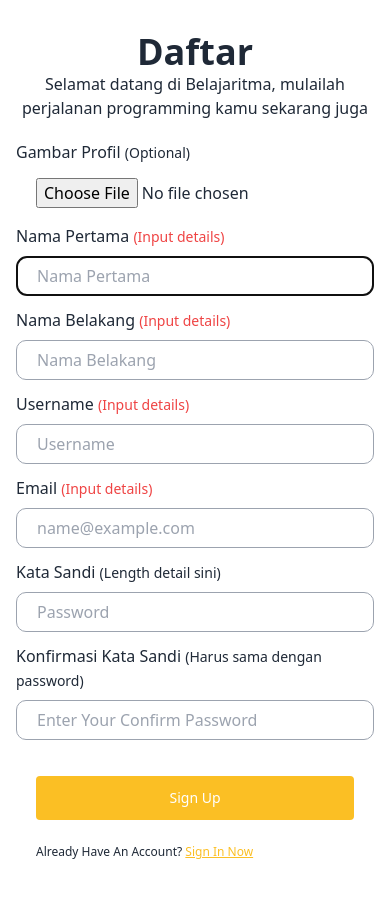
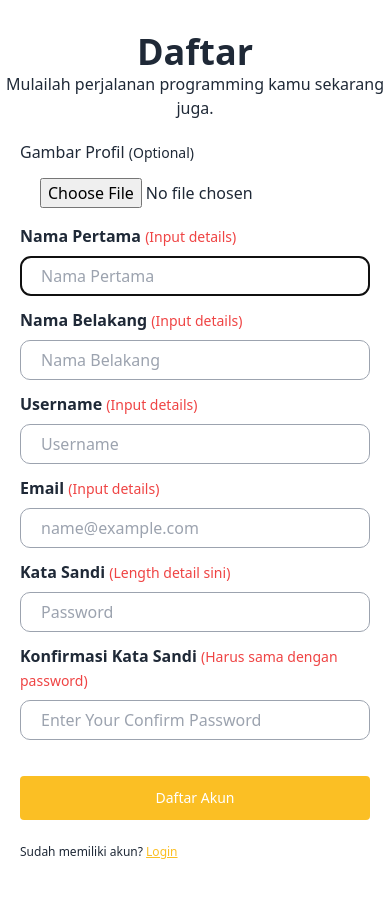
Before and after one commit to r3dactedd/belajaritma, a Laravel app: page /signup in a window 390 px wide. Shown: the part 844-1752 px from the top of the page. Run offline with Laravel 10, Linux system fonts and the light colour scheme.

Commit message:
[authen lang fix]

```diff
--- a/resources/views/authentication/signup.blade.php
+++ b/resources/views/authentication/signup.blade.php
@@ -15,44 +15,7 @@
     <section class="overflow-y-scroll bg-white xl:h-screen">
         <div class="mx-auto flex h-full flex-col-reverse justify-center lg:flex-row">
             <div class="flex w-full justify-center bg-white lg:w-1/2">
-                {{-- <div class="mb-12 flex flex-col justify-center text-gray-800 sm:mb-0">
-                    <div class="flex flex-col items-center justify-center px-5 pt-12 sm:px-10 lg:pt-0">
-                        <svg width="300px" height="100px" viewBox="0 0 384 100" version="1.1"
-                            xmlns="http://www.w3.org/2000/svg" xmlns:xlink="http://www.w3.org/1999/xlink">
-                            <title>63EC04EA-F9B5-4F76-AA27-C6D0890287B3</title>
-                        </svg>
-                    </div>
-                    <div class="mt-8 w-full px-5 sm:px-6">
-                        <div class="mt-8 flex flex-col">
-                            <label for="email" class="text-lg font-semibold leading-tight">Email</label>
-                            <input id="email" class="mt-2 h-10 w-full rounded border border-gray-400 px-5 sm:px-6"
-                                type="text" />
-                        </div>
-                        <div class="mt-5 flex flex-col">
-                            <label for="password" class="fleading-tight text-lg font-semibold">Password</label>
-                            <input id="password" class="mt-2 h-10 w-full rounded border border-gray-400 px-5 sm:px-6"
-                                type="text" />
-                        </div>
-                    </div>
-                    <div class="flex w-full justify-between px-5 pt-6 sm:px-6">
-                        <div class="flex items-center">
-                            <input id="rememberme" class="mr-2 h-3 w-3" type="checkbox" />
-                            <label for="rememberme" class="text-xs">Remember Me</label>
-                        </div>
-                        <a class="text-xs text-yellow-400" href="#">Forgot Password?</a>
-                    </div>
-                    <div class="px-5 sm:mb-16 sm:px-6">
-                        <button
-                            class="mt-6 w-full rounded bg-yellow-400 px-8 py-3 text-sm text-white transition duration-150 ease-in-out hover:bg-yellow-500">
-                            Login
-                        </button>
-                        <p class="mt-6 text-xs">
-                            Already Have An Account?
-                            <a class="text-yellow-400 underline" href="/login">Sign In Here</a>
-                        </p>
-                    </div>
-                </div> --}}
-                <div class="mb-12 flex flex-col justify-center px-4 text-gray-800 sm:mb-0">
+                <div class="mb-12 flex flex-col justify-center text-gray-800 sm:mb-0">
                     {{-- <div class="flex flex-col items-center justify-center px-5 pt-12 sm:px-10 lg:pt-0">
                         <svg width="300px" height="100px" viewBox="0 0 384 100" version="1.1"
                             xmlns="http://www.w3.org/2000/svg" xmlns:xlink="http://www.w3.org/1999/xlink">
@@ -61,9 +24,8 @@
                     </div> --}}
 
                     <h1 class="mt-8 text-center text-4xl font-semibold">Daftar</h1>
-                    <h1 class="text-md text-center font-light">Selamat datang di Belajaritma, mulailah perjalanan
-                        programming kamu sekarang juga</h1>
-                    <main class="form-registration mt-5">
+                    <h1 class="text-md text-center font-light">Mulailah perjalanan programming kamu sekarang juga.</h1>
+                    <main class="form-registration mt-5 px-5 sm:px-6">
                         <form action="/signup" method="post" enctype="multipart/form-data">
                             @csrf
                             <div class="form-floating mb-3">
@@ -81,7 +43,7 @@
                             </div>
 
                             <div class="form-floating mb-3">
-                                <label for="first_name">Nama Pertama</label>
+                                <label for="first_name" class="font-semibold">Nama Pertama</label>
                                 <label for="first_name" class="text-sm leading-tight text-red-500"> (Input
                                     details)</label>
                                 <input type="text" name="first_name"
@@ -97,7 +59,7 @@
                             </div>
 
                             <div class="form-floating mb-3">
-                                <label for="lastname">Nama Belakang</label>
+                                <label for="lastname" class="font-semibold">Nama Belakang</label>
                                 <label for="first_name" class="text-sm leading-tight text-red-500"> (Input
                                     details)</label>
                                 <input type="text" name="last_name"
@@ -113,7 +75,7 @@
                             </div>
 
                             <div class="form-floating mb-3">
-                                <label for="username">Username</label>
+                                <label for="username" class="font-semibold">Username</label>
                                 <label for="first_name" class="text-sm leading-tight text-red-500"> (Input
                                     details)</label>
                                 <input type="text" name="username"
@@ -129,7 +91,7 @@
                             </div>
 
                             <div class="form-floating mb-3">
-                                <label for="email">Email</label>
+                                <label for="email" class="font-semibold">Email</label>
                                 <label for="first_name" class="text-sm leading-tight text-red-500"> (Input
                                     details)</label>
                                 <input type="email" name="email"
@@ -144,13 +106,9 @@
                                 @enderror
                             </div>
 
-
-
-
-
                             <div class="form-floating mb-3">
-                                <label for="password">Kata Sandi</label>
-                                <label for="first_name" class="text-sm leading-tight"> (Length detail
+                                <label for="password" class="font-semibold">Kata Sandi</label>
+                                <label for="first_name" class="text-sm leading-tight text-red-500"> (Length detail
                                     sini)</label>
                                 <input type="password" name="password"
                                     class="form-control @error('password') is-invalid @enderror mt-2 h-10 w-full rounded border border-gray-400 px-5 sm:px-6"
@@ -164,8 +122,8 @@
                             </div>
 
                             <div class="form-floating mb-3">
-                                <label for="password_confirmation">Konfirmasi Kata Sandi</label>
-                                <label for="first_name" class="text-sm leading-tight"> (Harus sama dengan
+                                <label for="password_confirmation" class="font-semibold">Konfirmasi Kata Sandi</label>
+                                <label for="first_name" class="text-sm leading-tight text-red-500"> (Harus sama dengan
                                     password)</label>
                                 <input type="password" name="password_confirmation"
                                     class="form-control @error('password') is-invalid @enderror mt-2 h-10 w-full rounded border border-gray-400 px-5 sm:px-6"
@@ -179,14 +137,14 @@
                                 @enderror
                             </div>
 
-                            <div class="px-5 sm:mb-16 sm:px-6">
+                            <div class="sm:mb-16">
                                 <button type="submit"
                                     class="mt-6 w-full rounded bg-yellow-400 px-8 py-3 text-sm text-white transition duration-150 ease-in-out hover:bg-yellow-500 group-invalid:pointer-events-none group-invalid:opacity-30">
-                                    Sign Up
+                                    Daftar Akun
                                 </button>
                                 <p class="mt-6 text-xs">
-                                    Already Have An Account?
-                                    <a class="text-yellow-400 underline" href="/login">Sign In Now</a>
+                                    Sudah memiliki akun?
+                                    <a class="text-yellow-400 underline" href="/login">Login</a>
                                 </p>
                             </div>
                     </main>
```
Also changed, not shown: resources/views/authentication/login.blade.php (+9 -10 lines).
